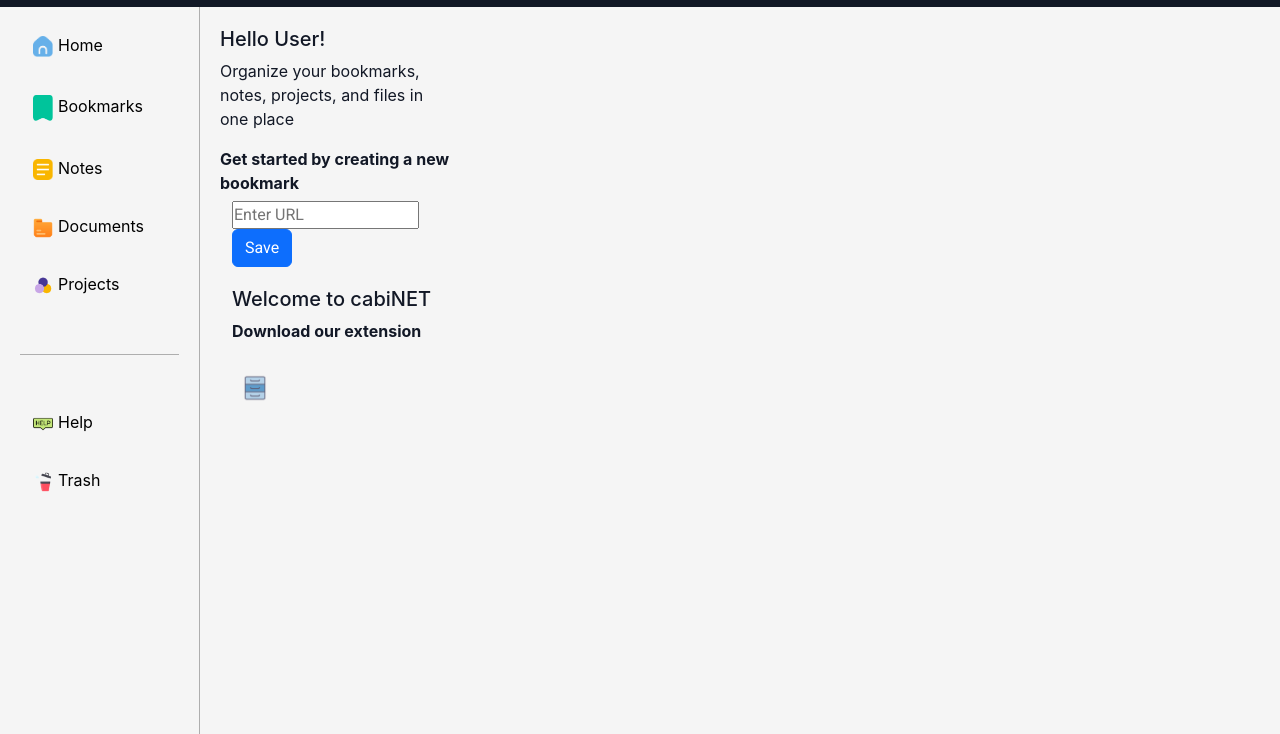
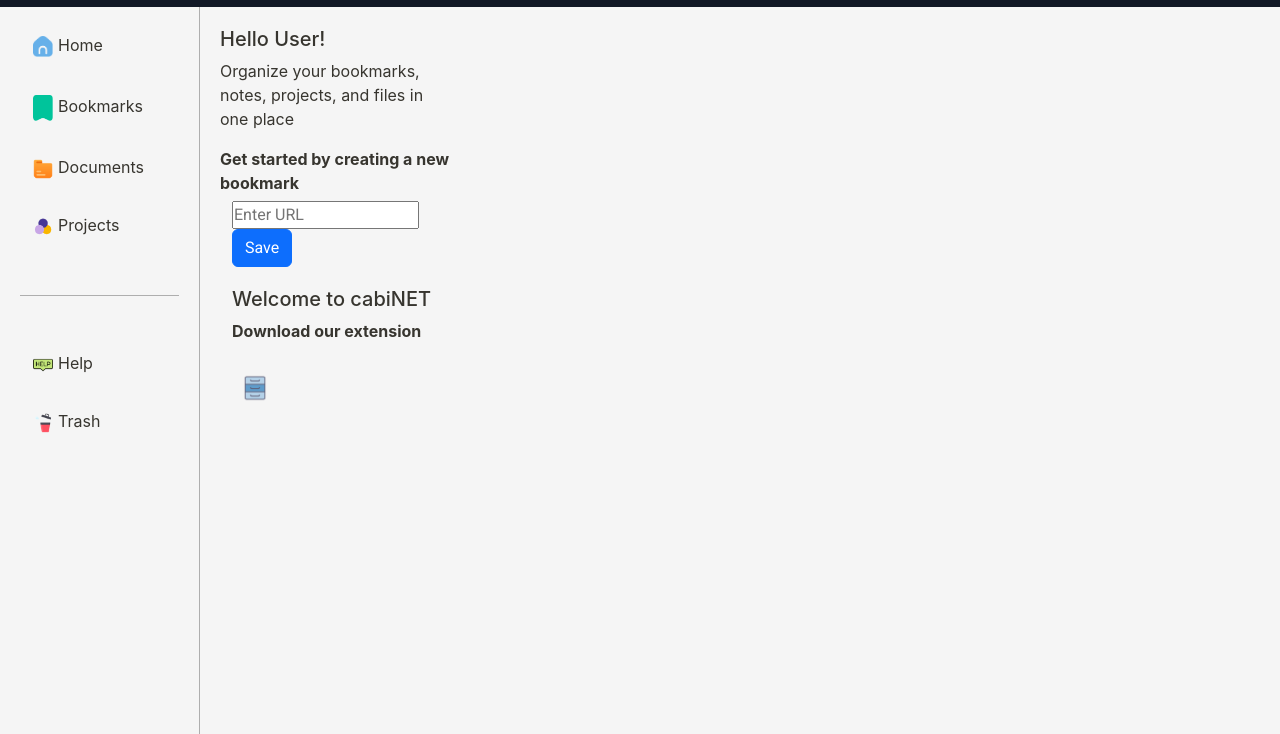
Before and after one commit to BetterDynamics/cabiNET, a browser extension: page index.html in a window 1280 px wide. Shown: the part 66-800 px from the top of the page. Drawn offline with nearby package versions, Linux system fonts and the light colour scheme.

Commit message:
extra edits

```diff
--- a/css/index_style.css
+++ b/css/index_style.css
@@ -2,6 +2,7 @@
 body{
     font-family: Roboto;
     background-color: #f5f5f5;
+    color: #37352F;
 }
 
 .grid-container {
@@ -68,10 +69,20 @@
 
 a {
     text-decoration: none;
-    color: black;
+    color: #37352F;
     padding: 4px 8px;
     border-radius: 6px;
     transition: background-color 0.3s ease;
+}
+
+.nav-menu a:hover {
+    background-color: lightblue;
+    color: white;
+}
+
+.sub-nav-menu a:hover {
+    background-color: lightblue;
+    color: white;
 }
 
 .docs-items {
@@ -124,7 +135,7 @@
     column-gap: var(--gap);
     padding: 0.8rem 1rem;
     text-decoration: none;
-    color: black;
+    color: #37352F;;
 }
 
 .dropdown-menu a:hover {
@@ -195,7 +206,6 @@
     height: 100%;
     overflow: hidden;
     font-family: Roboto;
-
 }
 
 .column {
@@ -260,7 +270,6 @@
     background-color: #F9FAFC;
 }
 
-
 .nav-icon{
     width: 30px;
     border: #BBBBBB solid 1px;
@@ -268,9 +277,23 @@
     padding: 5px;
     border: none;
 }
+
 .nav-icon.bookmark{
     height: 32px;
 }
+
+.nav-icon:hover{
+    background-color: lightblue;
+    color: white;
+}
+
+.nav-button:hover {
+    background-color: lightblue;
+    color: white;
+    border-radius: 5px;
+    transition: background-color 0.3s ease;
+}
+
 .nav-icon:active{
     background-color: #121826;
 }
@@ -288,6 +311,7 @@
     flex-direction: column; /* Ensures that elements stack vertically */
     justify-content: center; /* Centers the items vertically */
     align-items: center; /* Centers the items horizontally */
+    color: #37352F;
 }
 
 .nav-menu{
@@ -303,6 +327,7 @@
     margin-top: 50px;
     border-top: 1px solid #AEAEAE;
     padding-top: 50px;
+    color: #37352F;
 }
 
 
@@ -331,7 +356,7 @@
 }
 .content-pane {
     background-color: #f5f5f5;
-    color:#121826;
+    color: #37352F;
     margin-left: 20px;
     margin-top: 20px;
 }
--- a/index.html
+++ b/index.html
@@ -81,15 +81,26 @@
             <!-- Column 1: Main navigation -->
             <div class="column nav-bar">
                 <div class="nav-menu">
+                    <div class="nav-button">
                         <a href="#home"><img src="assets/home.png" class="nav-icon" title="Home" data-page="home">Home</a>
+                    </div>
+                    <div class="nav-button">
                         <a href="#bookmarks"><img src="assets/bookmark.png" class="nav-icon" title="Bookmarks" data-page="bookmarks">Bookmarks</a>
-                    <a href="#notes"><img src="assets/notes.png" class="nav-icon" title="Notes" data-page="notes">Notes</a>
+                    </div>
+                    <div class="nav-button">
                         <a href="#documents"><img src="assets/documents.png" class="nav-icon" title="Documents" data-page="documents">Documents</a>
+                    </div>
+                    <div class="nav-button">
                         <a href="#projects"><img src="assets/projects.png" class="nav-icon" title="Projects" data-page="projects">Projects</a>
                     </div>
+                </div>
                 <div class="sub-nav-menu">
+                    <div class="nav-button">
                         <a href="#help"><img src="assets/help.png" class="nav-icon" title="Help" data-page="help">Help</a>
+                    </div>
+                    <div class="nav-button">
                         <a href="#trash"><img src="assets/trash.png" class="nav-icon" title="Trash" data-page="trash">Trash</a>
+                    </div>
                 </div>
             </div>
 
```
Lines whose indentation alone changed are shown as unchanged.
